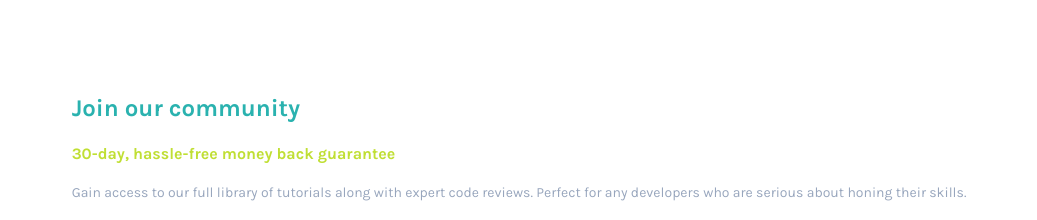
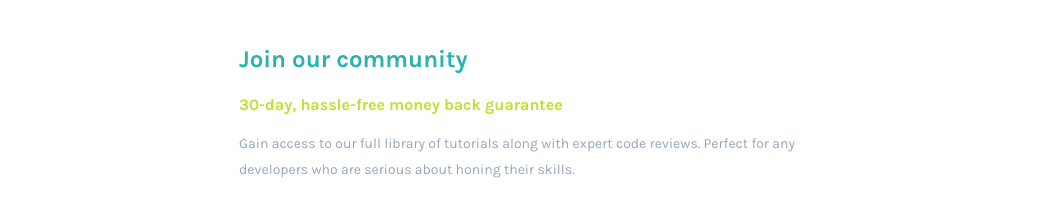
Before and after one commit to leelopesz/PriceComponent, a plain HTML site: page index.html in a window 1280 px wide. Shown: the part 153-373 px from the top of the page, without its empty margins (121-1158 px from the left). Drawn offline with Linux system fonts and the light colour scheme; files whose address does not match are found by name.

Commit message:
terminei o main e fiz a responsividade, ou seja, termienei tudo

```diff
--- a/css/responsivity.css
+++ b/css/responsivity.css
@@ -13,7 +13,7 @@
         padding: 2.5rem;
     }
 
-    .main{
+    main{
         max-width:640px;
         padding: 0%;
     }
```
